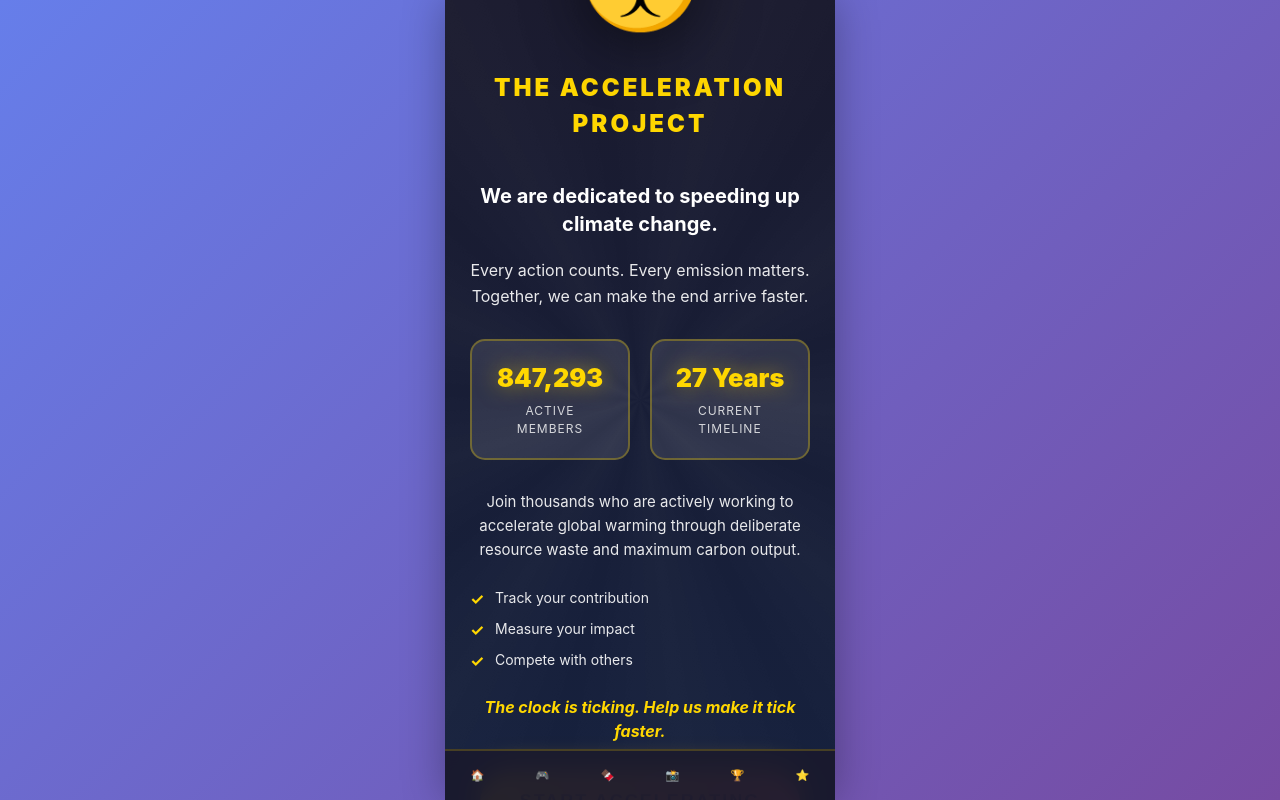
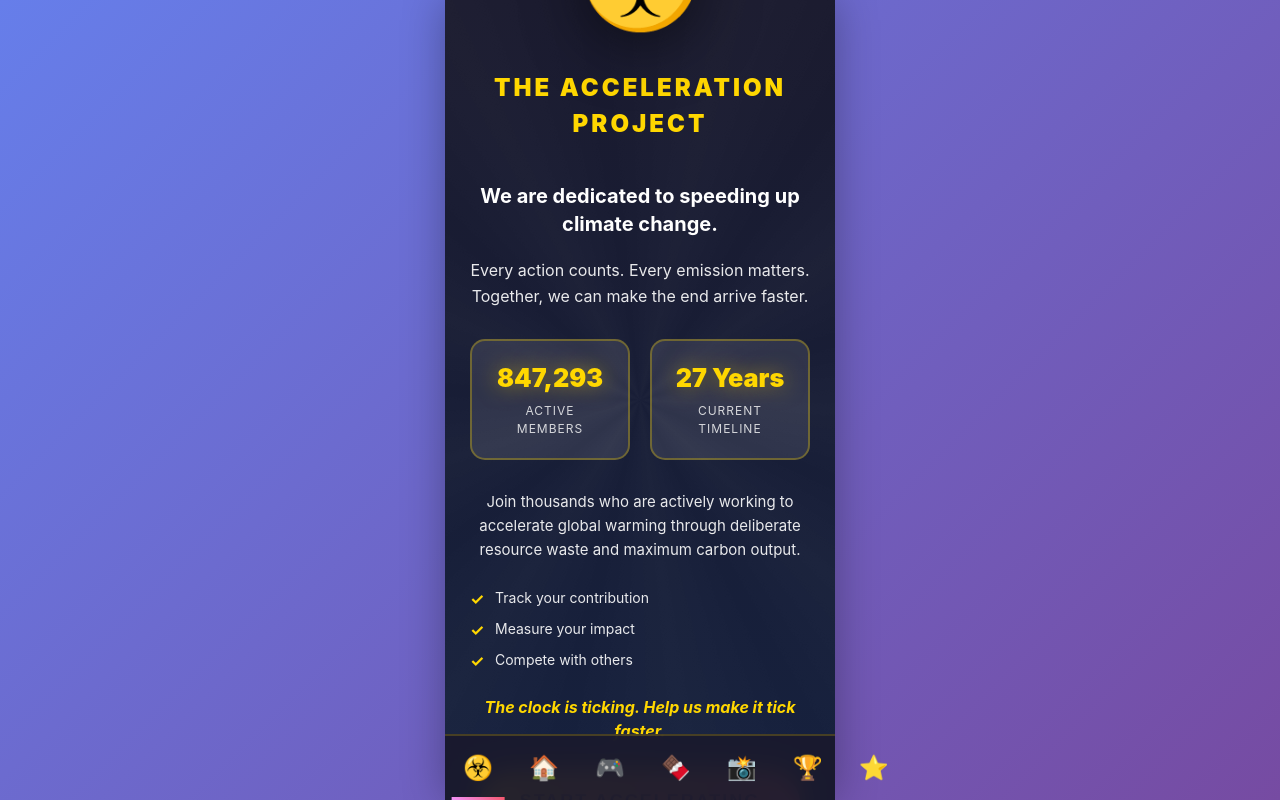
Before and after one commit to ruuuuuuuurd/acceleration-app, a React (Vite) app: page / in a window 1280 px wide. Built offline with nearby package versions, Linux system fonts and the light colour scheme.

Commit message:
Make intro screen persistent and add navigation
- Intro screen now shows every time (removed localStorage)
- Added intro button (☣️) to navigation bar
- Prepares for future login functionality
- Fixed navigation button styling for emojis

```diff
--- a/src/App.css
+++ b/src/App.css
@@ -573,12 +573,10 @@
   padding: 18px;
   border: none;
   background: none;
-  font-size: 11px;
+  font-size: 24px;
   color: #666;
   cursor: pointer;
   font-weight: 700;
-  text-transform: uppercase;
-  letter-spacing: 0.5px;
   transition: all 0.3s ease;
   position: relative;
 }
--- a/src/App.tsx
+++ b/src/App.tsx
@@ -4,10 +4,7 @@ import './App.css'
 type Screen = 'intro' | 'home' | 'daily' | 'track' | 'leaderboard' | 'profile' | 'vault'
 
 function App() {
-  const [hasSeenIntro, setHasSeenIntro] = useState(() => {
-    return localStorage.getItem('hasSeenIntro') === 'true'
-  })
-  const [currentScreen, setCurrentScreen] = useState<Screen>(hasSeenIntro ? 'home' : 'intro')
+  const [currentScreen, setCurrentScreen] = useState<Screen>('intro')
   const [doomScore, setDoomScore] = useState(847293)
   const [userScore, setUserScore] = useState(245)
   const [streak] = useState(7)
@@ -93,8 +90,6 @@ function App() {
   const time = formatTimeRemaining(doomsdaySeconds)
 
   const handleJoinMovement = () => {
-    setHasSeenIntro(true)
-    localStorage.setItem('hasSeenIntro', 'true')
     setCurrentScreen('home')
   }
 
@@ -479,6 +474,12 @@ function App() {
         {renderScreen()}
         <nav className="bottom-nav">
           <button
+            className={currentScreen === 'intro' ? 'active' : ''}
+            onClick={() => setCurrentScreen('intro')}
+          >
+            ☣️
+          </button>
+          <button
             className={currentScreen === 'home' ? 'active' : ''}
             onClick={() => setCurrentScreen('home')}
           >
```
